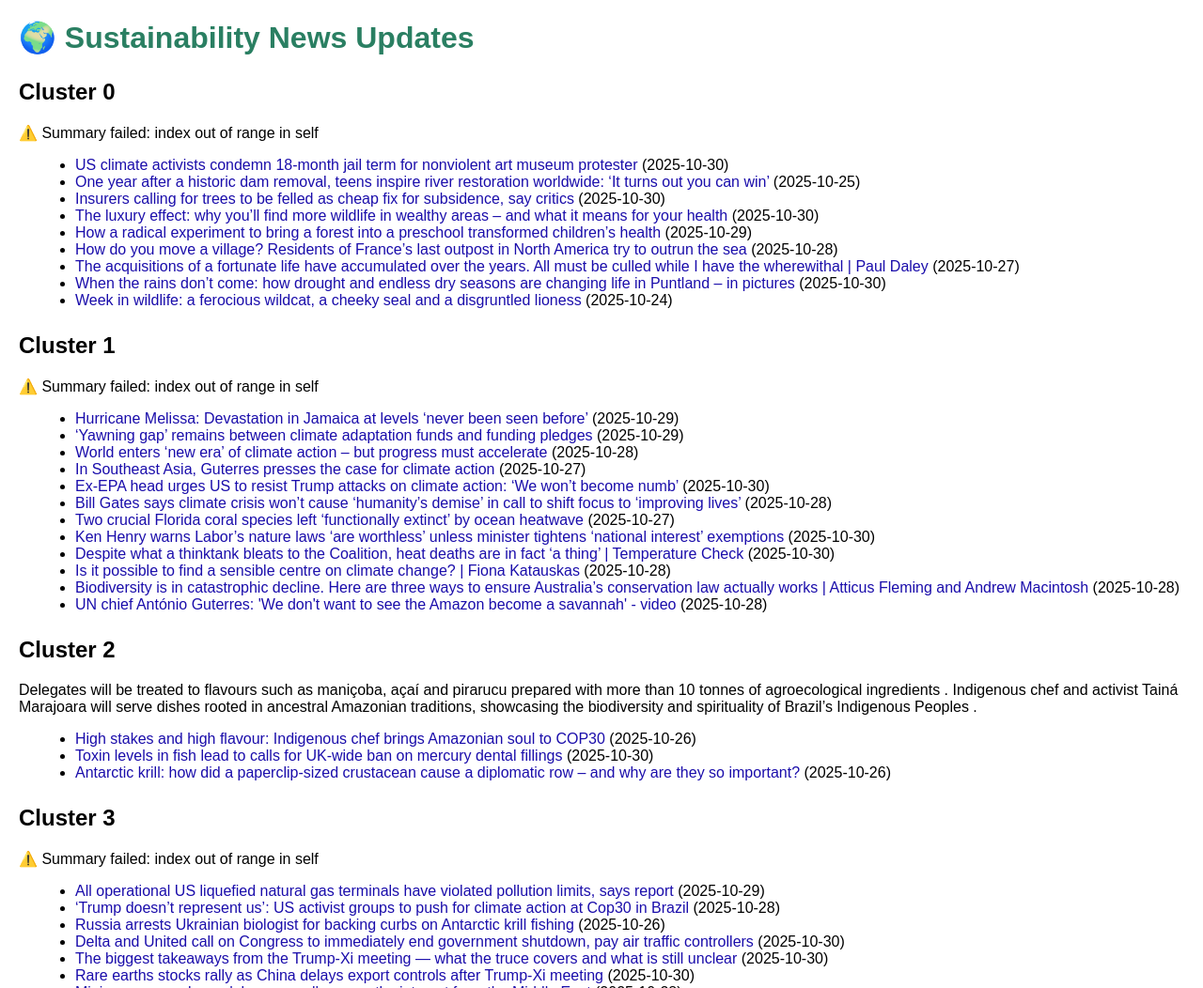
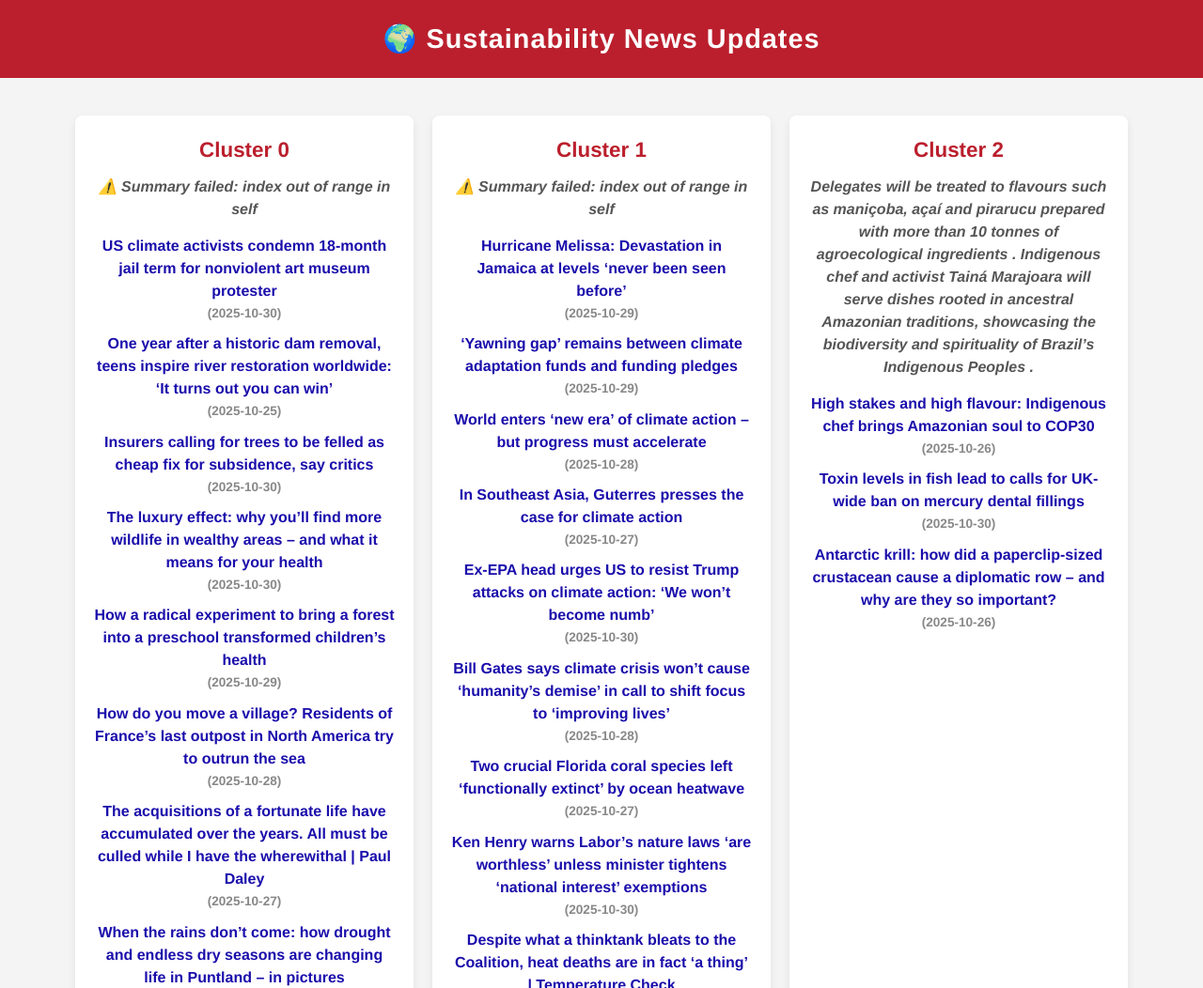
Before and after one commit to londhevishalps/sustainability-news, a plain HTML site: page index.html in a window 1280 px wide. Shown: the top 1052 px of the page at 94% size. Drawn offline with Linux system fonts and the light colour scheme.

Commit message:
Update index.html
enhanced css

```diff
--- a/index.html
+++ b/index.html
@@ -2,39 +2,160 @@
 <html lang="en">
 <head>
   <meta charset="UTF-8">
-  <title>Sustainability News</title>
+  <title>🌍 Sustainability News Updates</title>
   <style>
-    body { font-family: Arial, sans-serif; margin: 20px; }
-    h1 { color: #2a7f62; }
-    h2 { margin-top: 25px; }
-    ul { list-style: disc; margin-left: 20px; }
-    a { color: #1a0dab; text-decoration: none; }
+    /* Reset & basic */
+    * { box-sizing: border-box; margin: 0; padding: 0; }
+    body { font-family: "Helvetica Neue", Arial, sans-serif; background: #f4f4f4; color: #222; line-height: 1.5; }
+
+    /* Header */
+    header {
+      background: #bb1f2d;
+      color: white;
+      padding: 20px 0;
+      text-align: center;
+      font-size: 1.8em;
+      font-weight: bold;
+      letter-spacing: 1px;
+    }
+
+    /* Main container */
+    main {
+      display: grid;
+      grid-template-columns: repeat(auto-fit, minmax(300px, 1fr));
+      gap: 20px;
+      padding: 20px;
+      max-width: 1200px;
+      margin: 0 auto;
+    }
+
+    /* Cluster card */
+    .cluster {
+      background: #fff;
+      border-radius: 8px;
+      box-shadow: 0 4px 10px rgba(0,0,0,0.08);
+      padding: 20px;
+      display: flex;
+      flex-direction: column;
+      transition: transform 0.2s;
+    }
+
+    .cluster:hover { transform: translateY(-3px); }
+
+    .cluster h2 {
+      font-size: 1.4em;
+      margin-bottom: 10px;
+      color: #bb1f2d;
+    }
+
+    .summary {
+      font-style: italic;
+      margin-bottom: 15px;
+      color: #555;
+    }
+
+    ul {
+      list-style: none;
+      padding-left: 0;
+    }
+
+    li {
+      margin-bottom: 10px;
+    }
+
+    a {
+      text-decoration: none;
+      color: #1a0dab;
+      font-weight: bold;
+    }
+
     a:hover { text-decoration: underline; }
+
+    .published {
+      display: block;
+      font-size: 0.85em;
+      color: #888;
+      margin-top: 2px;
+    }
+
+    /* Footer */
+    footer {
+      text-align: center;
+      padding: 15px 0;
+      margin-top: 40px;
+      color: #888;
+      font-size: 0.85em;
+      border-top: 1px solid #ddd;
+    }
+
+    /* Loading / error message */
+    .loading { text-align: center; padding: 40px; font-weight: bold; color: #bb1f2d; }
   </style>
 </head>
 <body>
-  <h1>🌍 Sustainability News Updates</h1>
-  <div id="news">Loading news...</div>
+  <header>🌍 Sustainability News Updates</header>
+
+  <main id="news" class="loading">Loading news...</main>
+
+  <footer>&copy; 2025 Sustainability News Updates. Powered by GitHub Pages.</footer>
 
   <script>
-    fetch('summarized_articles.json')
-      .then(response => response.json())
-      .then(data => {
-        const container = document.getElementById('news');
+    async function loadNews() {
+      const container = document.getElementById('news');
+      try {
+        const response = await fetch('summarized_articles.json');
+        if (!response.ok) throw new Error('Failed to fetch JSON');
+        const data = await response.json();
+
         container.innerHTML = '';
+        if (data.length === 0) {
+          container.innerHTML = '<p>No news available currently.</p>';
+          return;
+        }
+
         data.forEach(cluster => {
           const clusterDiv = document.createElement('div');
-          clusterDiv.innerHTML = `<h2>Cluster ${cluster.cluster_id}</h2>
-                                  <p>${cluster.summary}</p>
-                                  <ul>${cluster.articles.map(a => `<li><a href="${a.link}" target="_blank">${a.title}</a> (${a.published})</li>`).join('')}</ul>`;
+          clusterDiv.className = 'cluster';
+
+          // Cluster title
+          const h2 = document.createElement('h2');
+          h2.textContent = `Cluster ${cluster.cluster_id}`;
+          clusterDiv.appendChild(h2);
+
+          // Summary
+          const summaryP = document.createElement('p');
+          summaryP.className = 'summary';
+          summaryP.textContent = cluster.summary || 'No summary available.';
+          clusterDiv.appendChild(summaryP);
+
+          // Articles list
+          const ul = document.createElement('ul');
+          if (Array.isArray(cluster.articles) && cluster.articles.length > 0) {
+            cluster.articles.forEach(article => {
+              const li = document.createElement('li');
+              const title = article.title || 'Untitled';
+              const link = article.link || '#';
+              const published = article.published ? ` (${article.published})` : '';
+              li.innerHTML = `<a href="${link}" target="_blank" rel="noopener">${title}</a><span class="published">${published}</span>`;
+              ul.appendChild(li);
+            });
+          } else {
+            const li = document.createElement('li');
+            li.textContent = 'No articles available.';
+            ul.appendChild(li);
+          }
+
+          clusterDiv.appendChild(ul);
           container.appendChild(clusterDiv);
         });
-      })
-      .catch(err => {
-        document.getElementById('news').innerText = '⚠️ Failed to load news.';
+
+      } catch (err) {
+        container.innerHTML = `<p style="color:red; text-align:center;">⚠️ Failed to load news: ${err.message}</p>`;
         console.error(err);
-      });
+      }
+    }
+
+    loadNews();
   </script>
 </body>
 </html>
-Add index.html for GitHub Pages
```
